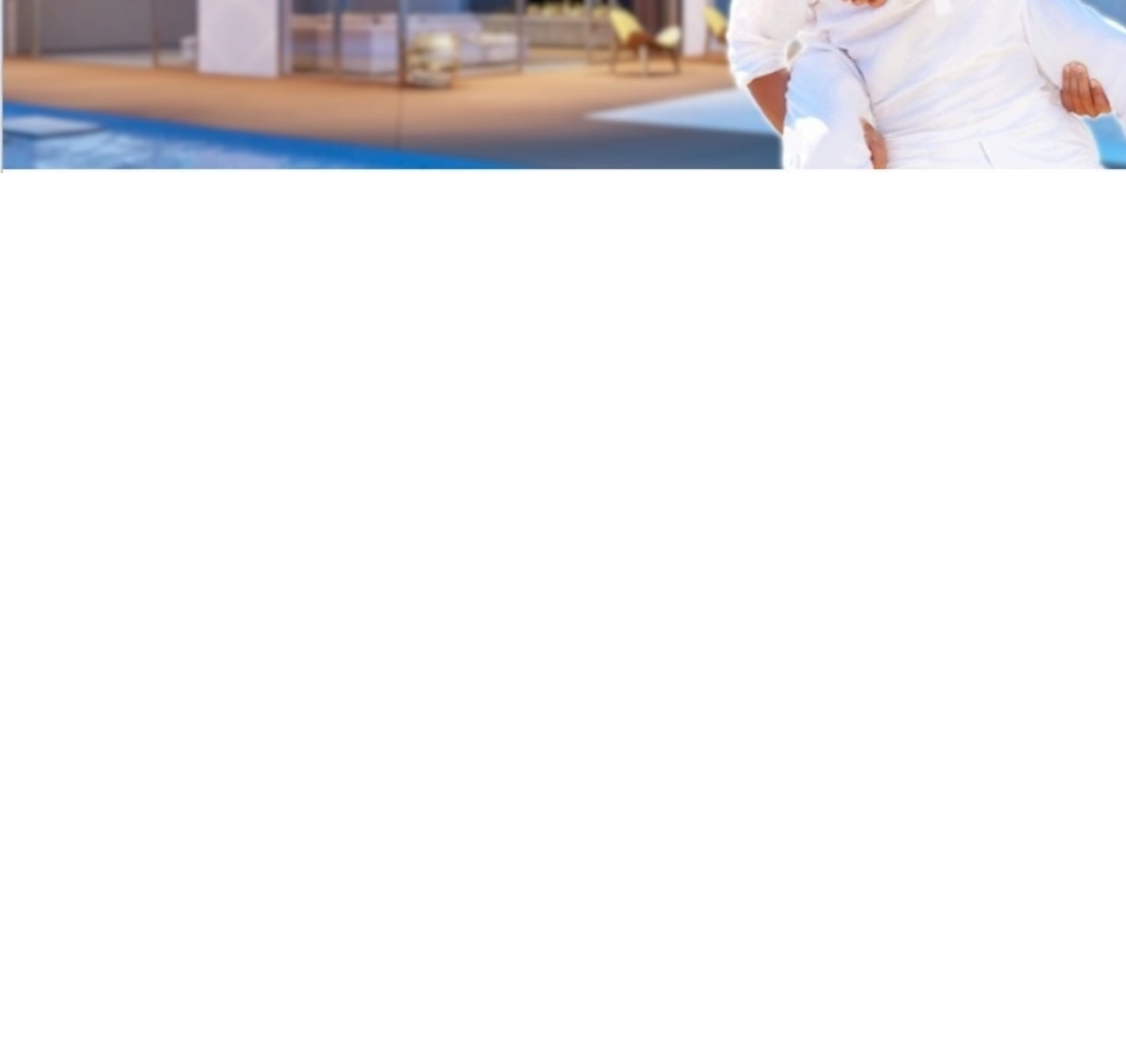
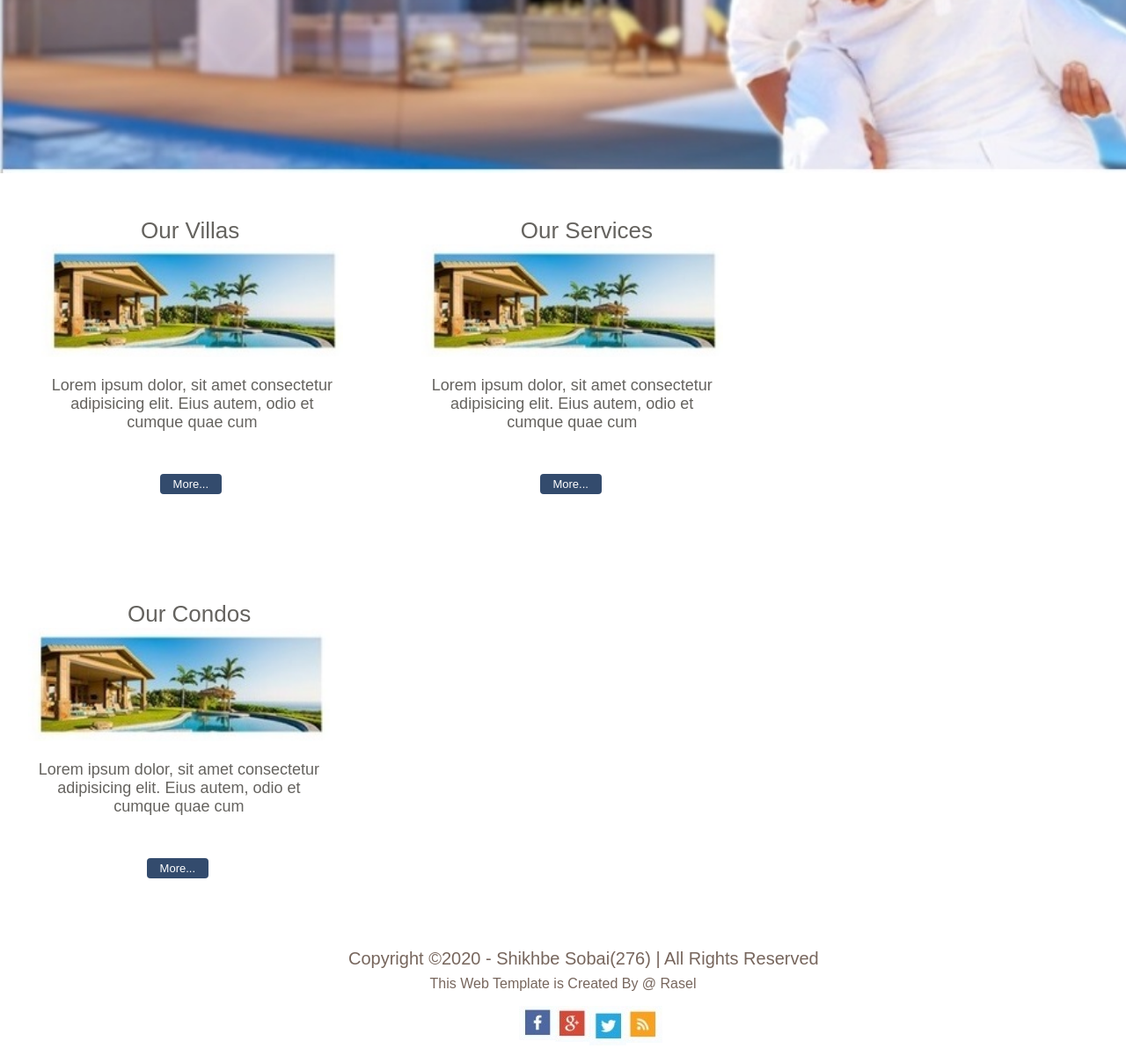
Before and after one commit to MdRasel0/dream_home, a plain HTML site: page index.html in a window 1280 px wide. Shown: the part 557-1766 px from the top of the page at 88% size. Before the commit the page ends 800 px from the top, so only its background shows below. Drawn offline with Linux system fonts and the light colour scheme.

Commit message:
Add files via upload

```diff
--- a/css/style.css
+++ b/css/style.css
@@ -8,7 +8,7 @@ header{
 	/*padding: 10px 0;*/
 }
 .wrapper{
-	*border: 2px solid red;
+	/*border: 2px solid red;*/
 	overflow: hidden;
 }
 .logo{
@@ -125,3 +125,130 @@ header{
 .b_content button:focus{
 	outline: 0;
 }
+.service{
+	/*border: 1px solid red;*/
+
+}
+.wrapper_service{
+	width: 100%;
+	margin: 0 auto;
+	overflow: hidden;
+	/*border: 1px solid red;*/
+}
+.single{
+    width: 31%;
+    /*border: 1px solid black;*/
+    margin: 50px 15px 60px 20px;
+    float: left;
+}
+.single:last-child{
+	margin-left: 5px;
+}
+.top{
+	width: 92%;
+	margin: 0 auto;
+	/*border: 1px solid red;*/
+
+}
+.t_text{
+	width: 50%;
+    /*border: 1px solid yellow;*/
+    margin-left: 34%;
+}
+.t_text h4{
+    font-family: sans-serif;
+    font-size: 26px;
+    font-weight: 400;
+    color: #65635f;
+    margin: 0;
+}
+.villa{
+	width: 94%;
+    margin: 0 auto;
+    /* border: 1px solid red;*/
+}
+.villa img{
+	width: 100%;
+}
+.bottom{
+	/*border: 1px solid magenta;*/
+	width: 90%;
+	margin: 0 auto;
+}
+.b_text{
+	width: 90%;
+    /* border: 1px solid black; */
+    margin: 0 auto;
+
+}
+.b_text p{
+    font-family: sans-serif;
+    font-size: 18px;
+    font-weight: 400;
+    color: #65635f;
+    text-align: center
+}
+.bottom button{
+    font-family: sans-serif;
+    font-size: 13px;
+    font-weight: 400;
+    color: white;
+    background-color: #334B6D;
+    text-align: center;
+    width: 70px;
+    padding: 4px;
+    margin: 30px 50px 11px 172px;
+    border: 0;
+    border-radius: 4px;
+    cursor: pointer;
+    transition: .3s;
+    margin-left: 142px;
+}
+.bottom button:hover{
+	color: #0275B7;
+}
+.bottom button:focus{
+	outline: 0;
+}
+.footer{
+	/*border: 1px solid blue;*/
+
+}
+.footer_wrapper{
+	width: 50%;
+	margin: 0 auto;
+	/*border: 1px solid black;*/
+}
+.f_text{
+	width: 50%
+	/*border:1px solid red;*/
+	padding: 16px 55px 0 73px;
+}
+.f_text h5{
+	font-family: sans-serif;
+    font-size: 20px;
+    font-weight: 400;
+    color: #77665d;
+    margin: 0;
+    line-height: 2;
+    margin-left: 76px;
+}
+.f_text p{
+	font-family: sans-serif;
+    font-size: 16px;
+    font-weight: 400;
+    color: #77665d;
+    text-align: center;
+    margin: 0
+}
+.social{
+	margin-left: 230px;
+}
+.social ul{
+	list-style: none;
+	overflow: hidden;
+}
+.social ul li{
+float: left;
+
+}
--- a/index.html
+++ b/index.html
@@ -41,5 +41,78 @@
    </div>
  </section>
  <!-- Banner end -->
+ <!-- Service start -->
+ <section class="service">
+   <div class="wrapper_service">
+    <div class="single">
+      <div class="top">
+        <div class="t_text">
+        <h4>Our Villas</h4>
+      </div>
+        <div class="villa">
+        <img src="images/HOME1.jpg">
+      </div>
+      </div>
+      <div class="bottom">
+        <div class="b_text">
+          <p>Lorem ipsum dolor, sit amet consectetur adipisicing elit. Eius autem, odio et cumque quae cum</p>
+        </div>
+        <button type="button">More...</button>
+      </div>
+    </div>
+    <div class="single">
+      <div class="top">
+        <div class="t_text">
+        <h4>Our Services</h4>
+      </div>
+        <div class="villa">
+        <img src="images/HOME1.jpg">
+      </div>
+      </div>
+      <div class="bottom">
+        <div class="b_text">
+          <p>Lorem ipsum dolor, sit amet consectetur adipisicing elit. Eius autem, odio et cumque quae cum</p>
+        </div>
+        <button type="button">More...</button>
+      </div>
+    </div>
+    <div class="single">
+      <div class="top">
+        <div class="t_text">
+        <h4>Our Condos</h4>
+      </div>
+        <div class="villa">
+        <img src="images/HOME1.jpg">
+      </div>
+      </div>
+      <div class="bottom">
+        <div class="b_text">
+          <p>Lorem ipsum dolor, sit amet consectetur adipisicing elit. Eius autem, odio et cumque quae cum</p>
+        </div>
+        <button type="button">More...</button>
+      </div>
+    </div>
+  </div>
+ </section>
+ <!-- Service end -->
+ <!-- footer section start -->
+<section class="footer">
+  <div class="footer_wrapper">
+    <div class="f_text">
+      <h5>Copyright ©2020 - Shikhbe Sobai(276) | All Rights Reserved</h5>
+      <p>This Web Template is Created By @ Rasel</p>
+    </div>
+    <div class="social">
+      <ul>
+      <li><a href="www.facebook.com"><img src="images/fb_icon.jpg"></a></li>
+      <li><a href="www.facebook.com"><img src="images/google.jpg"></a></li>
+      <li><a href="www.facebook.com"><img src="images/twitter.jpg"></a></li>
+      <li><a href="www.facebook.com"><img src="images/insta.jpg"></a></li>
+    </ul>
+    </div>
+  </div>
+</section>
+<!-- footer section end -->
+
 </body>
 </html>
```
Also changed, not shown: images/HOME1.jpg (added), images/HOME2.jpg (added), images/SERVICE.jpg (added), images/fb_icon.jpg (added), images/google.jpg (added), images/insta.jpg (added), images/twitter.jpg (added).
